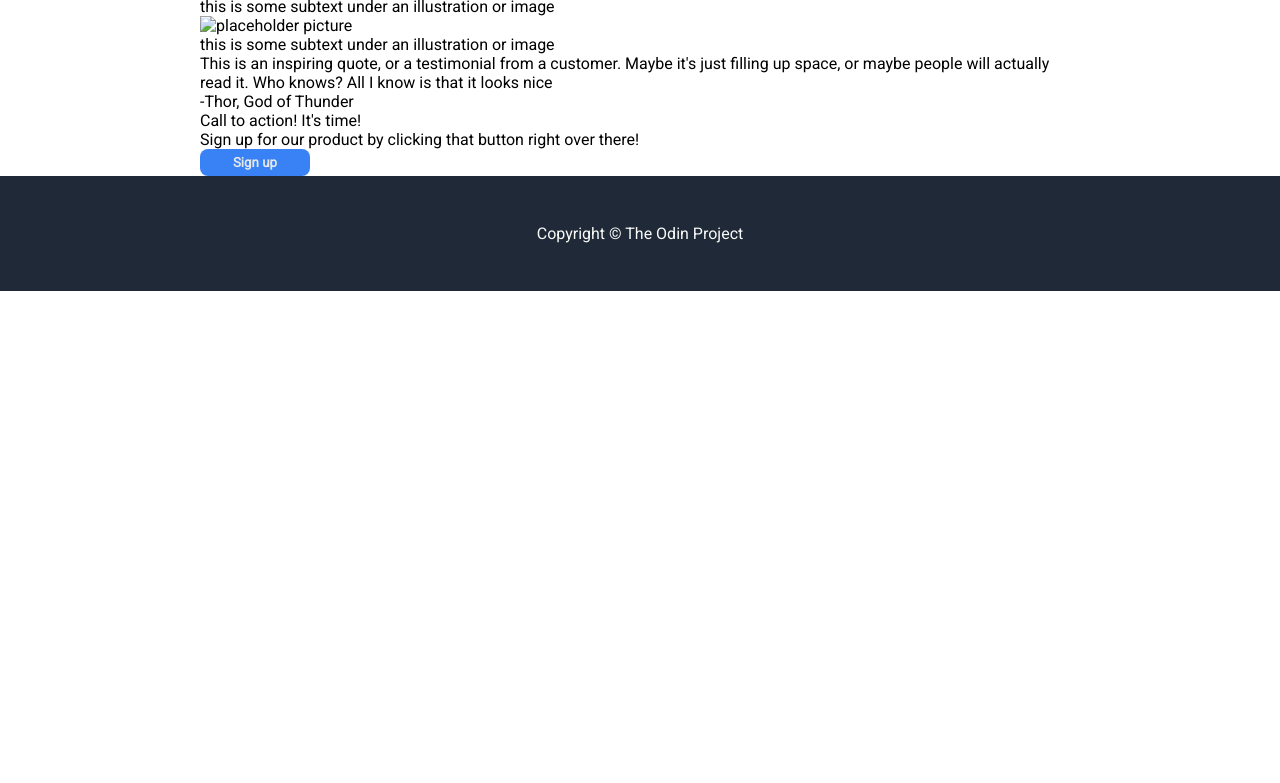
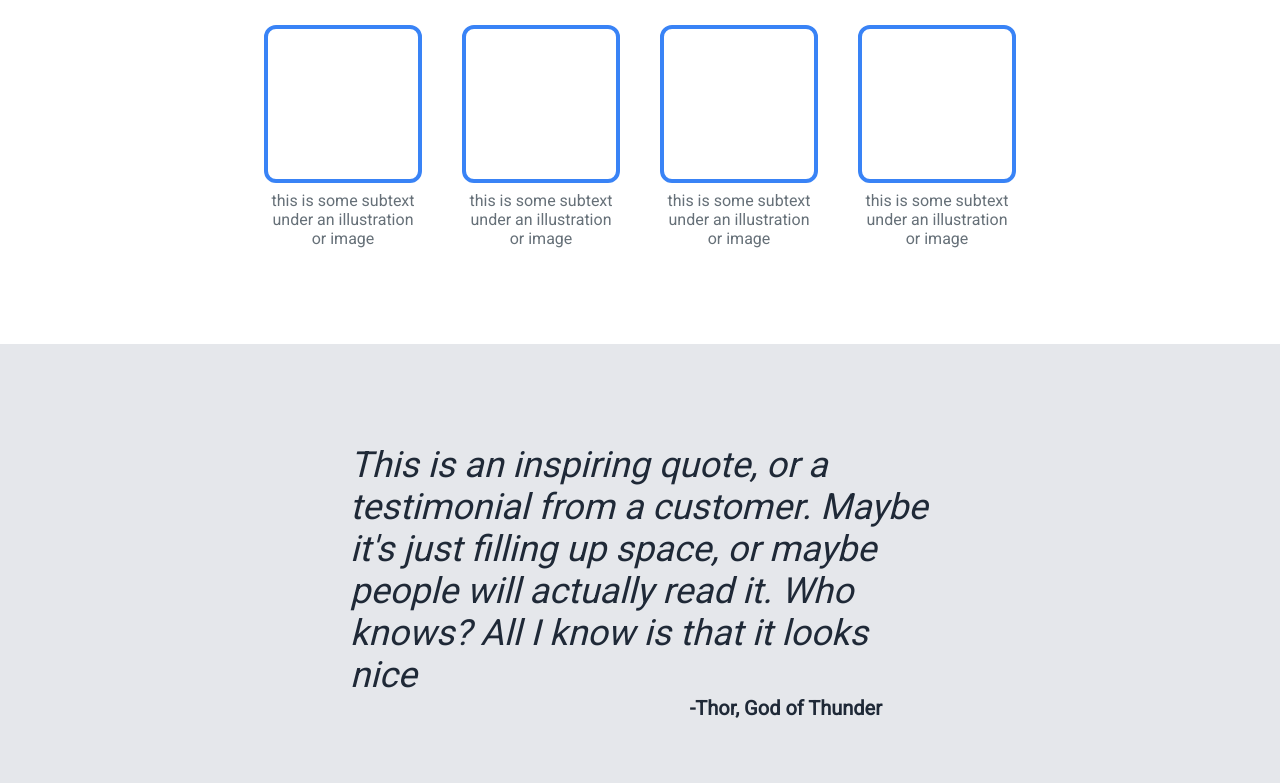
Before and after one commit to DrawdEA/landing-page, a plain HTML site: page index.html in a window 1280 px wide. Shown: the part 606-1389 px from the top of the page. Before the commit the page ends 897 px from the top, so only its background shows below. Drawn offline with Linux system fonts and the light colour scheme.

Commit message:
Finish the rest of the sections

```diff
--- a/index.html
+++ b/index.html
@@ -22,7 +22,10 @@
         <div class="section-1">
             <div class="hero-section">
                 <div class="hero">This website is awesome</div>
-                <div class="hero-description">This website has some subtext that goes here under the main title. It's a smaller font and the color is lower contrast</div>
+                <div class="hero-description">
+                    This website has some subtext that goes here under the main title.
+                    It's a smaller font and the color is lower contrast
+                </div>
                 <button>Sign up</button>
             </div>
             <div class="image-placeholder">
@@ -31,38 +34,44 @@
         </div>
 
         <div class="section-2">
-            <div>Some random information.</div>
+            <div class="items-title">Some random information.</div>
+            <div class="items">
                 <div class="item">
-                <img src="" alt="placeholder picture">
+                    <div class="placeholder-illustration"></div>
                     <div>this is some subtext under an illustration or image</div>
                 </div>
                 <div class="item">
-                <img src="" alt="placeholder picture">
+                    <div class="placeholder-illustration"></div>
                     <div>this is some subtext under an illustration or image</div>
                 </div>
                 <div class="item">
-                <img src="" alt="placeholder picture">
+                    <div class="placeholder-illustration"></div>
                     <div>this is some subtext under an illustration or image</div>
                 </div>
                 <div class="item">
-                <img src="" alt="placeholder picture">
+                    <div class="placeholder-illustration"></div>
                     <div>this is some subtext under an illustration or image</div>
+                </div>
             </div>
         </div>
 
         <div class="section-3">
-            <div>This is an inspiring quote, or a testimonial from a customer. Maybe it's just filling up space, or maybe people will actually read it. Who knows? All I know is that it looks nice</div>
-            <div>-Thor, God of Thunder</div>
+            <div class="quote">
+                This is an inspiring quote, or a testimonial from a customer.
+                Maybe it's just filling up space, or maybe people will actually read it.
+                Who knows? All I know is that it looks nice
+            </div>
+            <div class="credits">-Thor, God of Thunder</div>
         </div>
 
         <div class="section-4">
             <div>
                 <div>
-                    <div>Call to action! It's time!</div>
-                    <div>Sign up for our product by clicking that button right over there!</div>
+                    <div class="call-to-action">Call to action! It's time!</div>
+                    <div class="signup-prompt">Sign up for our product by clicking that button right over there!</div>
                 </div>
-                <div>
-                    <button>Sign up</button>
+                <div class="button-container">
+                    <button class="second-signup">Sign up</button>
                 </div>
             </div>
         </div>
--- a/styles.css
+++ b/styles.css
@@ -17,17 +17,15 @@ a {
 }
 
 button {
-    border: none;
+    border: 0;
     background: #3882F6;
     font-weight: bold;
     font-family: "Roboto";
     border-radius: 8px;
     color: #E5E7EB;
-    padding: 6px 32px;
+    padding: 8px 32px;
     width: 110px;
 }
-
-
 
 .header, .section-1, .section-2, .section-3, .section-4, .footer {
     padding: 0 200px;
@@ -84,6 +82,101 @@ button {
     color:#F9FAF8;
 }
 
+.section-2 {
+    display: flex;
+    flex-direction: column;
+    padding-top: 48px;
+    padding-bottom: 96px;
+}
+
+.items-title {
+    text-align: center;
+    font-size: 36px;
+    color: #1F2937;
+    font-weight: 900;
+    padding-bottom: 48px;
+}
+
+.items {
+    display: flex;
+    justify-content: center;
+    gap: 48px;
+}
+
+.item {
+    gap: 8px;
+    display: flex;
+    flex-direction: column;
+    align-items: center;
+    text-align: center;
+    color: #667078;
+    width: 150px;
+}
+
+.placeholder-illustration {
+    border: 4px;
+    border-radius: 12px;
+    border-style: solid;
+    border-color: #3983f6;
+    width: 150px;
+    height: 150px;
+}
+
+.section-3 {
+    background-color: #E5E7EB;
+    padding: 100px 350px;
+    padding-bottom: 72px;
+}
+
+.section-3 > .quote {
+    font-size: 36px;
+    color: #1F2937;
+    font-style: italic;
+    font-weight: lighter;
+}
+
+.section-3 > .credits {
+    font-size: 20px;
+    color: #1F2937;
+    font-weight: 900;
+    text-align: right;
+    padding-right: 48px;
+}
+
+.section-4 > div {
+    display: flex;
+    justify-content: space-between;
+    padding: 48px 100px;
+    border-radius: 8px;
+    background-color: #3983f6;
+    margin: 100px;
+    color: #F9FAF8;
+}
+
+.call-to-action {
+    font-size: 24px;
+    font-weight: bold;
+}
+
+.signup-prompt {
+    font-size: 16px;
+    font-weight: 100;
+}
+
+.button-container {
+    display: flex;
+    justify-content: center;
+    align-items: center;
+}
+
+.second-signup {
+    border: 2px;
+    padding: 6px 30px;
+    border-style: solid;
+    border-color: #F9FAF8;
+}
+
+
 .footer {
     background-color: #1F2937;
     display: flex;
```
Lines whose indentation alone changed are shown as unchanged.
